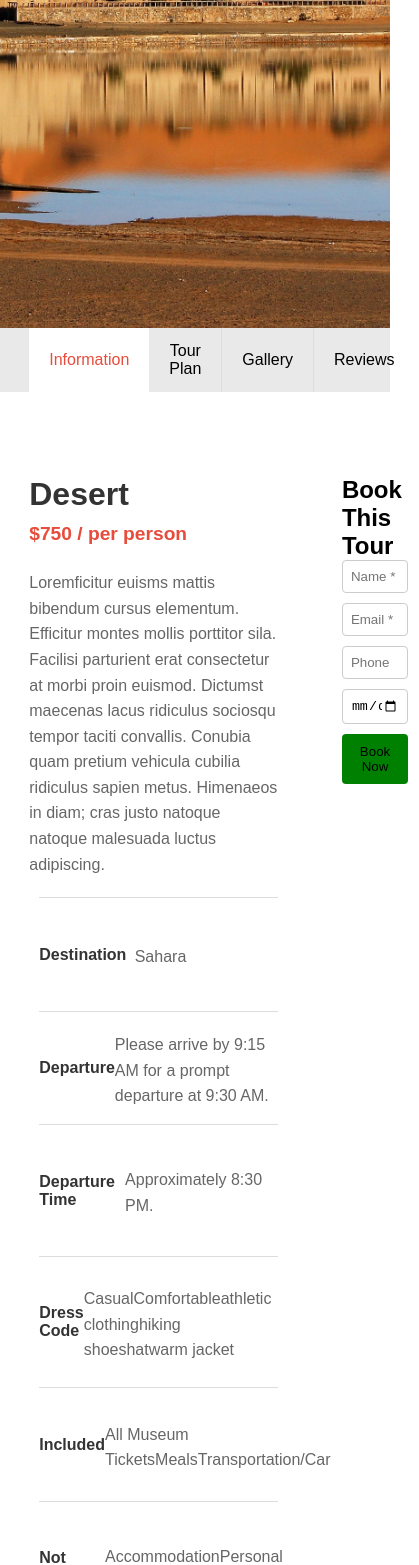
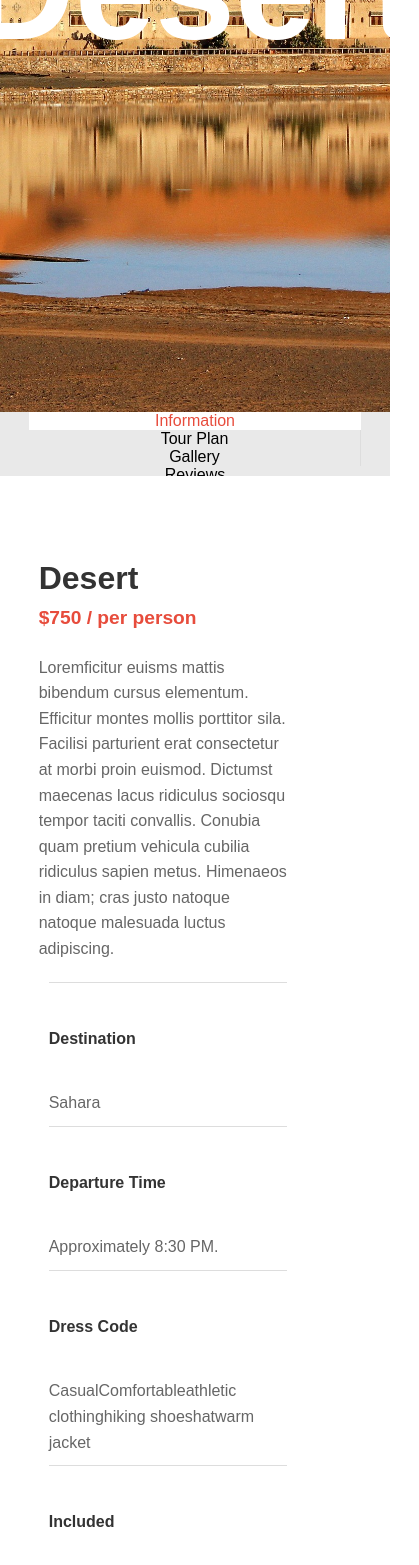
Before and after one commit to sohaile1994/JoaMorroco, a React (Create React App) app: page /desertPage in a window 390 px wide. Shown: the part 432-1997 px from the top of the page, 419 px wide, since content can reach past the window. Built offline with nearby package versions, Linux system fonts and the light colour scheme.

Commit message:
added mobile support for information content

```diff
--- a/src/App.css
+++ b/src/App.css
@@ -10,9 +10,12 @@
   --max-width-content:1160px;
   --width-content:85%;
 }
-
 img{
   width: 100%;
+}
+
+html{
+  overflow-x: hidden;
 }
 
 section{
@@ -27,18 +30,33 @@ section{
 
 
 .logo-container{
-  width: clamp(88px,16vw, 200px);
+  width: clamp(88px,16dvw, 200px);
   position: absolute;
   top: 0;
   z-index: 10;
 }
 
-.destination-page-container{
-  display: grid;
-  grid-template-areas:
-    "hero"
-    "menu "
-    "content";
-  width: 100vw;
-  background-color: var(--secondary-background-color);
+
+@media (max-width: 700px) {
+  .menu-destination-page{
+    flex-direction: column;
+    height: 48dvh;
+
+  }
+  .menu-destination-page li{
+    height: 10dvh;
+    color: gold;
+  }
+  .content-container{
+    flex-wrap: wrap;
+
+  }
+
+  .book-form{
+    padding-top: 5dvh;
+    padding-bottom: 5dvh;
+
+  }
+
+
 }
--- a/src/Components/DestinationPageConstructor/Content/BookForm.css
+++ b/src/Components/DestinationPageConstructor/Content/BookForm.css
@@ -1,13 +1,14 @@
 
 .book-form {
-    width: 20%;
+    min-width: (20%,100dvw);
     margin: 0 auto;
     align-items: flex-end;
   }
 
+
   .book-form form {
-
     display: flex;
+    width: 100%;
     flex-direction: column;
     gap: 10px;
   }
--- a/src/Components/DestinationPageConstructor/Content/ContentSection.css
+++ b/src/Components/DestinationPageConstructor/Content/ContentSection.css
@@ -1,5 +1,5 @@
 .content-destination-page{
-    width: 100vw;
+    width: 100%;
     background-color: var(--primary-background-color);
     padding-top: 64px ;
   }
@@ -12,14 +12,13 @@
     margin: 0 auto;
     background-color: var(--primary-background-color);
 
-      padding: 20px;
+    padding-top: 20px;
 
   }
 
 .content-container .content {
     width: 75%;
   }
-
   .content{
     padding-right: 4rem;
   }
--- a/src/Components/DestinationPageConstructor/Content/Information.css
+++ b/src/Components/DestinationPageConstructor/Content/Information.css
@@ -31,7 +31,7 @@
     margin-top: 20px;
   }
 
-  .information-destination-page ul li {
+  .info-item {
     display: flex;
     justify-content: flex-start; /* Aligns items to the start */
     align-items: center;
@@ -40,15 +40,27 @@
   }
 
 
-  .information-destination-page ul li h6 {
+  .info-item h6 {
     font-size: 1rem;
     font-weight: bold;
     color: #333;
     width: 40%;
   }
 
-  .information-destination-page ul li p {
+  .info-item p {
     font-size: 1rem;
     color: #666;
     margin: 5px 0 0;
   }
+
+  @media (max-width:600px){
+    .info-item {
+      flex-direction: column;
+      width: 100%;
+    }
+   .info-item h6, .info-item p {
+    text-align: left;
+    width: 100% ;
+   }
+
+  }
--- a/src/Components/DestinationPageConstructor/Content/Information.js
+++ b/src/Components/DestinationPageConstructor/Content/Information.js
@@ -1,4 +1,13 @@
 import "./Information.css";
+
+const InformationItem = ({ title, description }) => {
+	return (
+		<li className="info-item">
+			<h6>{title}</h6>
+			<p>{description}</p>
+		</li>
+	);
+};
 
 const InformationContent = ({ info }) => {
 	const {
@@ -12,6 +21,7 @@ const InformationContent = ({ info }) => {
 		included,
 		notIncluded,
 	} = info;
+
 	return (
 		<div className="information-destination-page content">
 			<div className="description">
@@ -20,30 +30,19 @@ const InformationContent = ({ info }) => {
 				<p>{description}</p>
 			</div>
 			<ul>
-				<li>
-					<h6>Destination</h6>
-					<p>{destination}</p>
-				</li>
-				<li>
-					<h6>Departure</h6>
-					<p>{departure}</p>
-				</li>
-				<li>
-					<h6>Departure Time</h6>
-					<p>{departureTime}</p>
-				</li>
-				<li>
-					<h6>Dress Code</h6>
-					<p>{dressCode}</p>
-				</li>
-				<li className="included">
-					<h6>Included</h6>
-					<p>{included}</p>
-				</li>
-				<li className="not-included">
-					<h6>Not Included</h6>
-					<p>{notIncluded}</p>
-				</li>
+				<InformationItem title="Destination" description={destination} />
+				<InformationItem title="Departure Time" description={departureTime} />
+				<InformationItem title="Dress Code" description={dressCode} />
+				<InformationItem
+					className="included info-item"
+					title="Included"
+					description={included}
+				/>
+				<InformationItem
+					className="not-included info-item"
+					title="Not Included"
+					description={notIncluded}
+				/>
 			</ul>
 		</div>
 	);
--- /dev/null
+++ b/src/Components/DestinationPageConstructor/DestinationPageConstructor.css
@@ -0,0 +1,10 @@
+
+.destination-page-container{
+    overflow-x: hidden;
+
+    display: flex;
+    flex-wrap: wrap;
+    flex-direction: column;
+    width: 100dvw;
+    background-color: var(--secondary-background-color);
+  }
--- a/src/Components/DestinationPageConstructor/DestinationPageConstructor.js
+++ b/src/Components/DestinationPageConstructor/DestinationPageConstructor.js
@@ -3,6 +3,8 @@ import HeroSection from "./HeroSection";
 import MenuContent from "./Menu";
 import ContentSection from "./Content/ContentSection";
 import Navbar from "../../Home/Navbar/Navbar.js";
+
+import "./DestinationPageConstructor.css";
 
 import { MenuTypes } from "./Menu";
 
--- a/src/Components/DestinationPageConstructor/HeroSection.css
+++ b/src/Components/DestinationPageConstructor/HeroSection.css
@@ -1,7 +1,7 @@
 .hero-destination-page{
-    grid-area: hero;
-    width:100%;
-    height: 90vh;
+
+    height: 100dvh;
+    width: 100dvw;
     position: relative;
   }
 .flex-center{
--- a/src/Components/DestinationPageConstructor/Menu.css
+++ b/src/Components/DestinationPageConstructor/Menu.css
@@ -19,7 +19,7 @@
       height: 100%;
       width: 100%;
       text-align: center; /* Center the text inside the li */
-      padding: 0 20px; /* Optional: Adds padding on the sides */
+      /* Optional: Adds padding on the sides */
       border-right: 1px solid #ddd; /* Adds a border between items */
       font-size: 16px; /* Adjusts font size */
       color: var(--primary-color); /* Adjusts text color */
--- a/src/Home/Navbar/Navbar.css
+++ b/src/Home/Navbar/Navbar.css
@@ -53,8 +53,8 @@
     top: 50%;
     left: 50%;
     translate: -50% -50%;
-    width: 100vw;
-    height: 100vh;
+    width: 100dvw;
+    height: 100dvh;
 
     background-color: rgba(255, 255, 255, 0.9);
     text-align: center;
--- a/src/Home/ShowCase/ShowCase.css
+++ b/src/Home/ShowCase/ShowCase.css
@@ -3,8 +3,8 @@
     top: 0;
     display: grid;
     grid-template-columns: repeat(auto-fit, minmax(250px, 1fr));
-    height: 100vh;
-    width: 100vw;
+    height: 100dvh;
+    width: 100dvw;
 
   }
 
@@ -46,7 +46,7 @@
       justify-content: center;
       align-items: center;
 
-      font-size: clamp(0.9em, 5vw, 1.05em);
+      font-size: clamp(0.9em, 5dvw, 1.05em);
       font-weight: bold;
       text-decoration: none;
       color: var(--primary-color);
--- a/src/Pages/About/AboutPage.css
+++ b/src/Pages/About/AboutPage.css
@@ -24,7 +24,7 @@ section.hero-section {
     text-align: center;
     color: white;
     margin: 0 auto;
-    width: 72vw;
+    width: 72dvw;
 
     h1 {
         font-size: 3rem;
@@ -56,7 +56,7 @@ section.services-section {
             padding: 20px;
             border-radius: 8px;
             color: white;
-            position: relative; /* Required for absolute positioning of child elements */
+            position: relative;
 
 
             .icon-outline, .icon-container {
```
